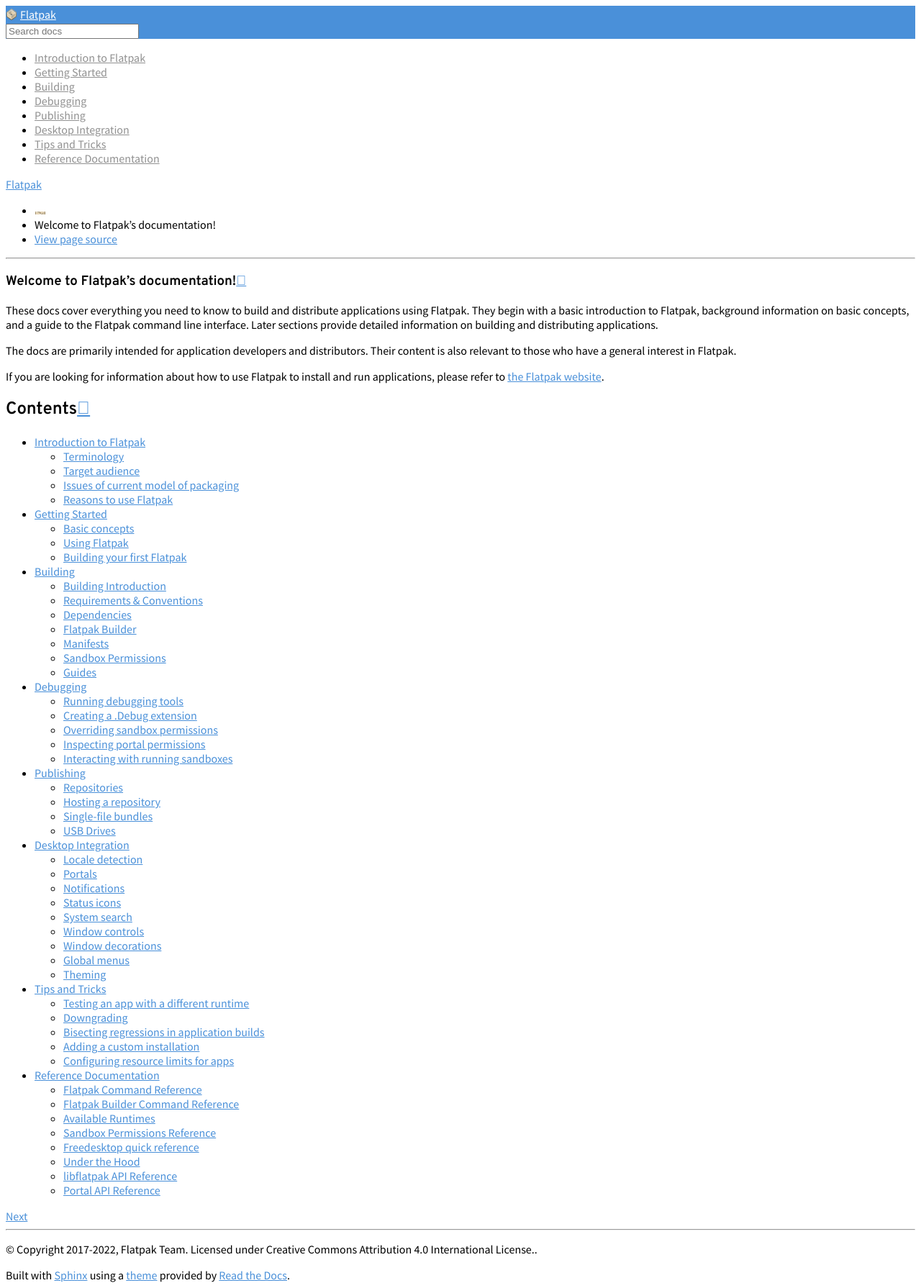
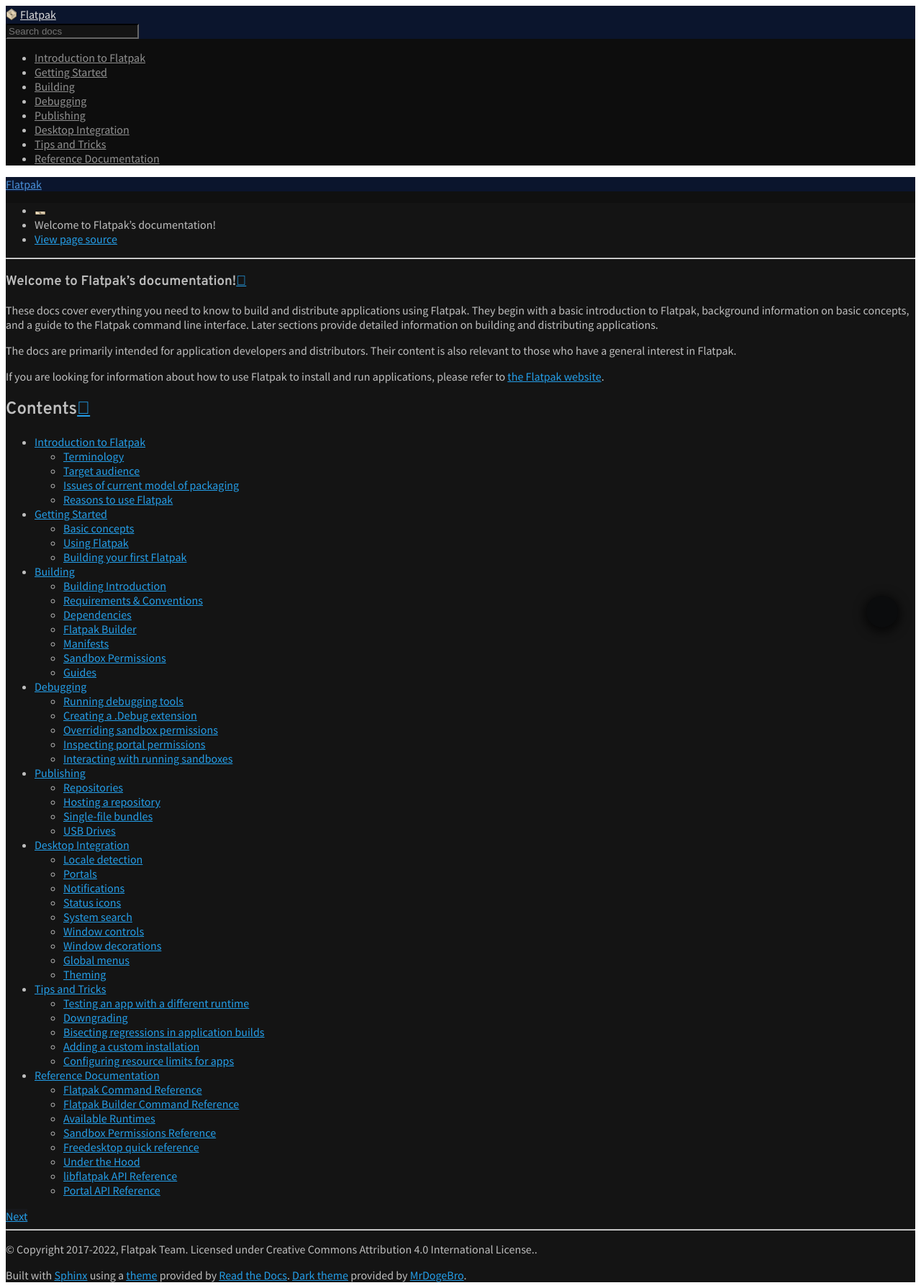
Before and after one commit to flatpak/flatpak-docs, a Sphinx documentation site: the page built from docs/index.rst, in a window 1280 px wide. Shown: the whole page at 72% size. Built offline with Sphinx 7.4.7 and the Read the Docs theme 2.0.0, drawn with Linux system fonts in a browser that asks for light colours.

Commit message:
Add dark theme

```diff
--- a/docs/conf.py
+++ b/docs/conf.py
@@ -31,7 +31,7 @@
 # Add any Sphinx extension module names here, as strings. They can be
 # extensions coming with Sphinx (named 'sphinx.ext.*') or your custom
 # ones.
-extensions = []
+extensions = ['sphinx_rtd_dark_mode']
 
 # Add any paths that contain templates here, relative to this directory.
 templates_path = ['_templates']
--- a/requirements.txt
+++ b/requirements.txt
@@ -1,2 +1,3 @@
 Sphinx
 sphinx-rtd-theme
+sphinx-rtd-dark-mode
```
